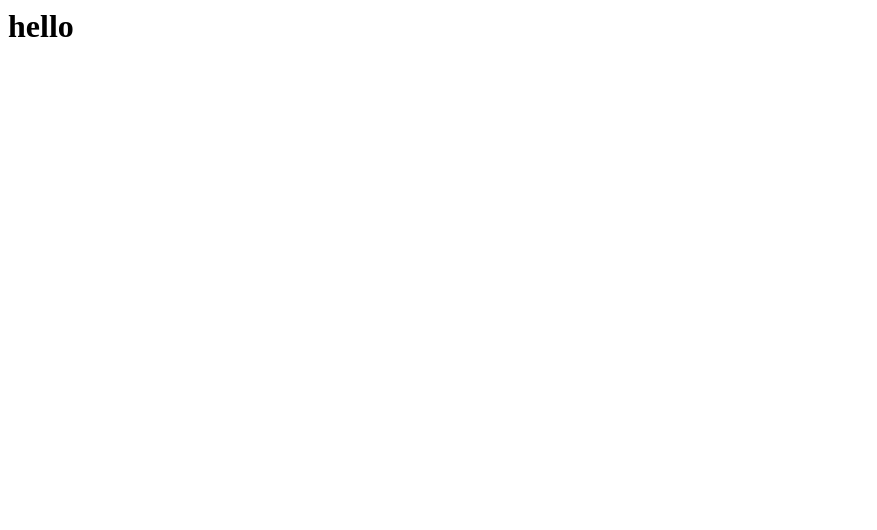
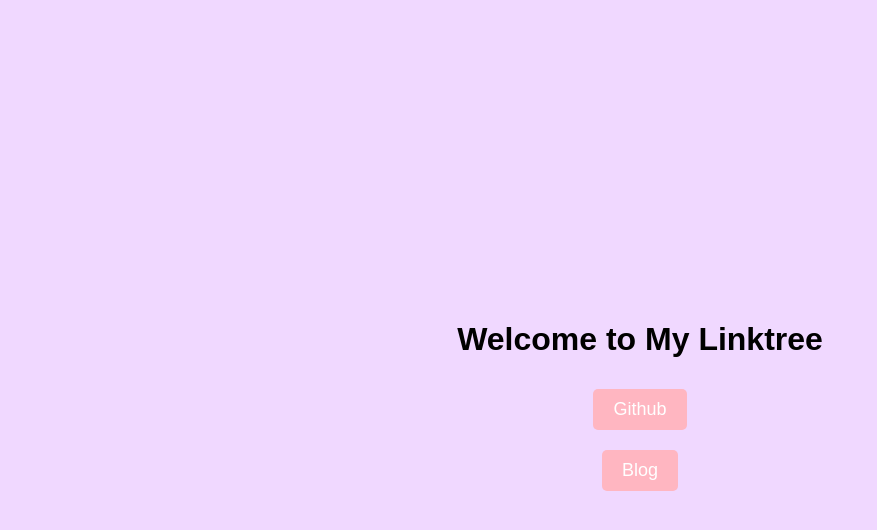
Before and after one commit to booyaa/hello-gh-pages, a plain HTML site: page docs/index.html in a window 1280 px wide. Shown: the whole page, without its empty margins (0-877 px from the left). Drawn offline with Linux system fonts and the light colour scheme.

Commit message:
(refactor): update index

```diff
--- a/docs/index.html
+++ b/docs/index.html
@@ -1 +1,50 @@
-<h1>hello</h1>
+<!DOCTYPE html>
+<html lang="en">
+<head>
+    <meta charset="UTF-8">
+    <meta name="viewport" content="width=device-width, initial-scale=1.0">
+    <title>My LinkFree</title>
+    <style>
+        body {
+            background-color: #f0d8ff; /* Pastel background color */
+            font-family: Arial, sans-serif;
+            text-align: center;
+            margin: 0;
+            padding: 0;
+        }
+
+        .container {
+            display: flex;
+            flex-direction: column;
+            align-items: center;
+            justify-content: center;
+            height: 100vh;
+        }
+
+        .button {
+            display: inline-block;
+            padding: 10px 20px;
+            margin: 10px;
+            background-color: #FFB6C1; /* Pastel button color */
+            color: #fff;
+            font-size: 18px;
+            text-decoration: none;
+            border: none;
+            border-radius: 5px;
+            cursor: pointer;
+            transition: background-color 0.3s ease;
+        }
+
+        .button:hover {
+            background-color: #FF69B4; /* Hover color */
+        }
+    </style>
+</head>
+<body>
+    <div class="container">
+        <h1>Welcome to My Linktree</h1>
+        <a href="https://github.com/pal404error/" class="button">Github</a>
+        <a href="https://pal404blog.github.io/" class="button">Blog</a>
+    </div>
+</body>
+</html>
```
